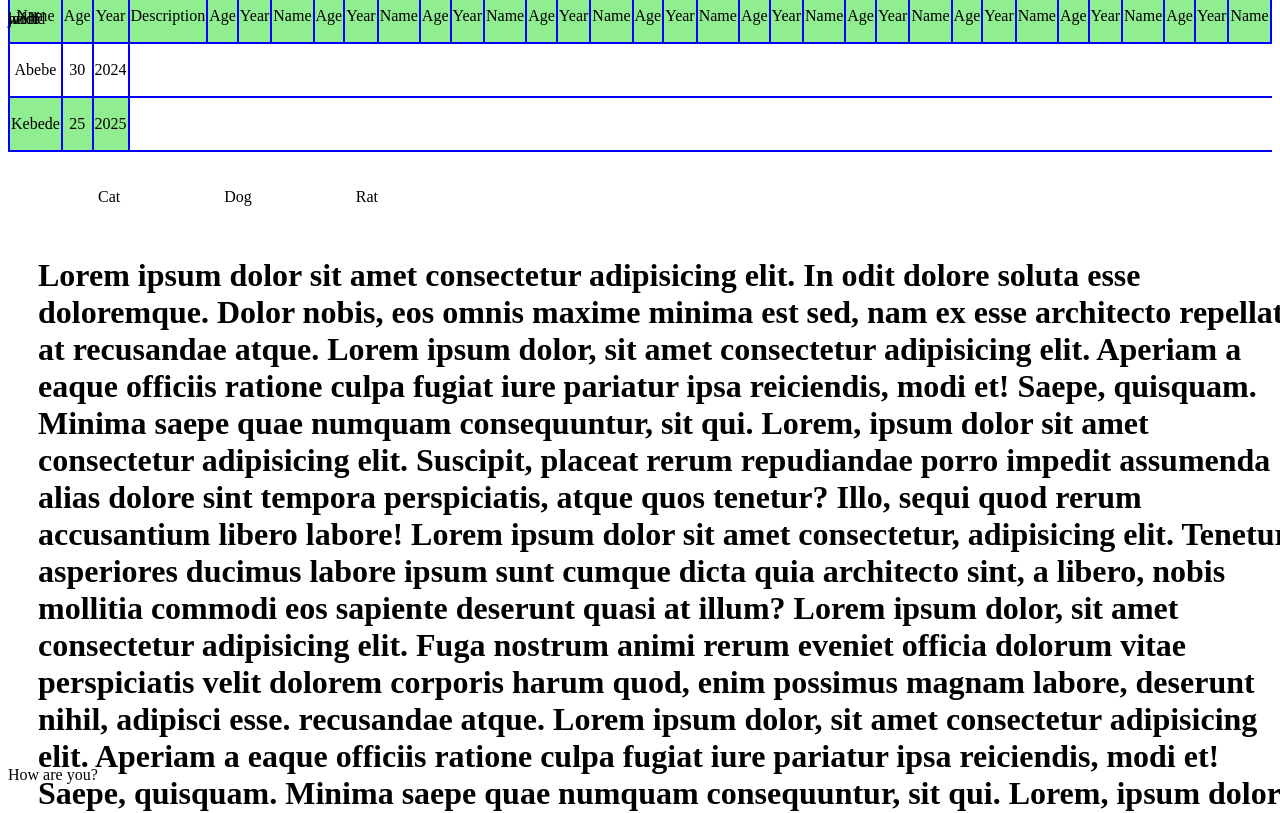
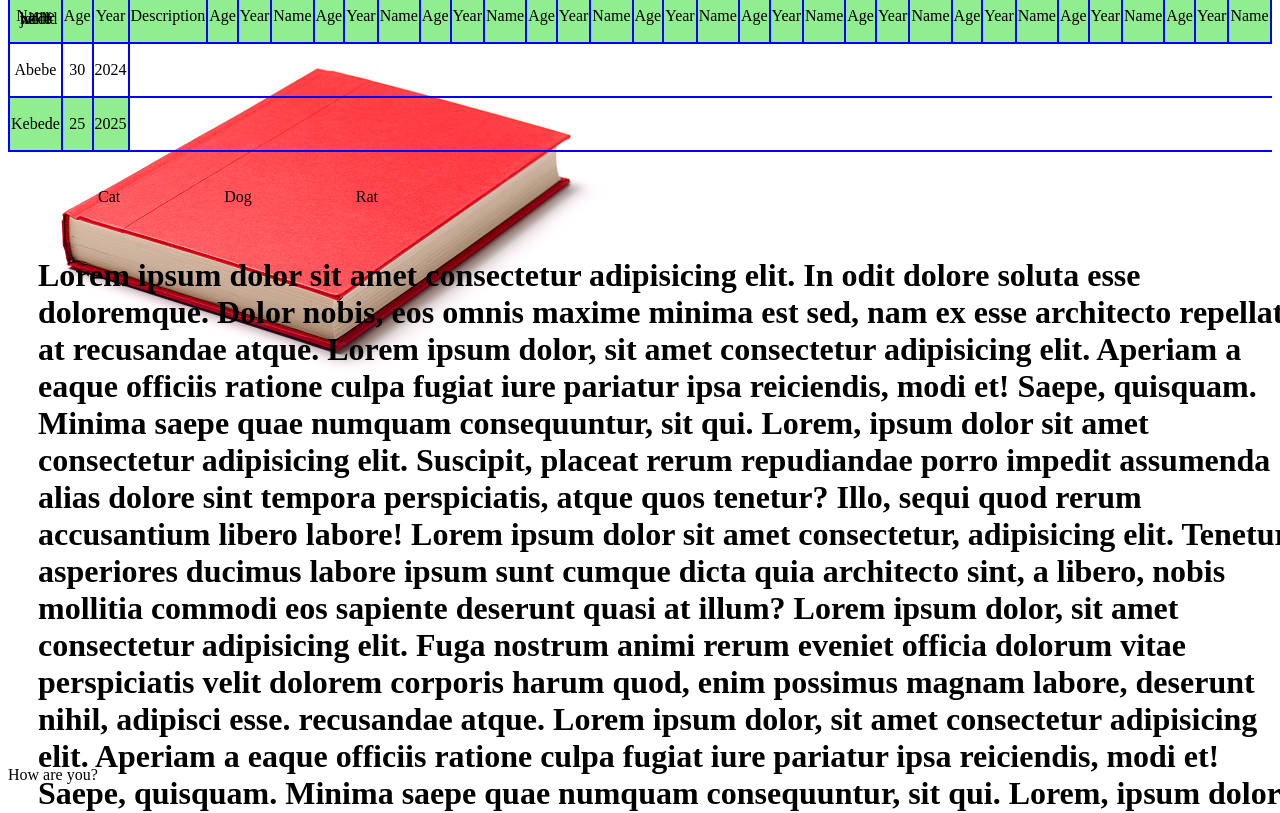
Before and after one commit to try-gi/Jan-04-2025, a plain HTML site: page index.html in a window 1280 px wide. Shown: the top 813 px of the page. Drawn offline with Linux system fonts and the light colour scheme.

Commit message:
4th version

```diff
--- a/index.html
+++ b/index.html
@@ -124,6 +124,7 @@
         <span>I am fine</span>
 
     </div>
+    <img src="./book.jpg" alt="book">
 
 </body>
 </html>
--- a/style.css
+++ b/style.css
@@ -37,6 +37,7 @@ span{
     top: 10px;
     /* bottom: 0px; */
     position: absolute;
+    left: 20px;
 }
 
 li{
@@ -61,3 +62,9 @@ div{
     position:relative;
     bottom: 20px;
 }
+
+img{
+    position: fixed;
+    top: 0px;
+    z-index: -1000;
+}
```
Also changed, not shown: book.jpg (added).
